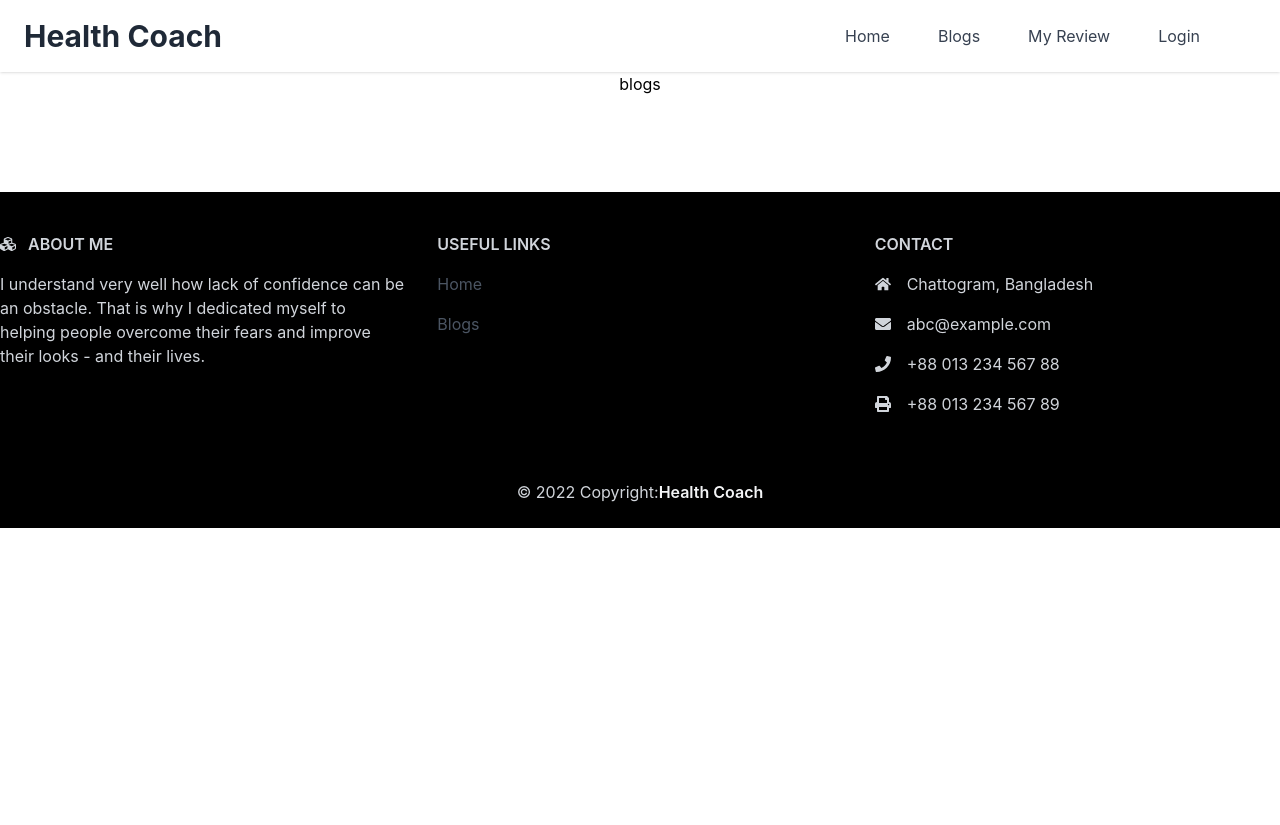
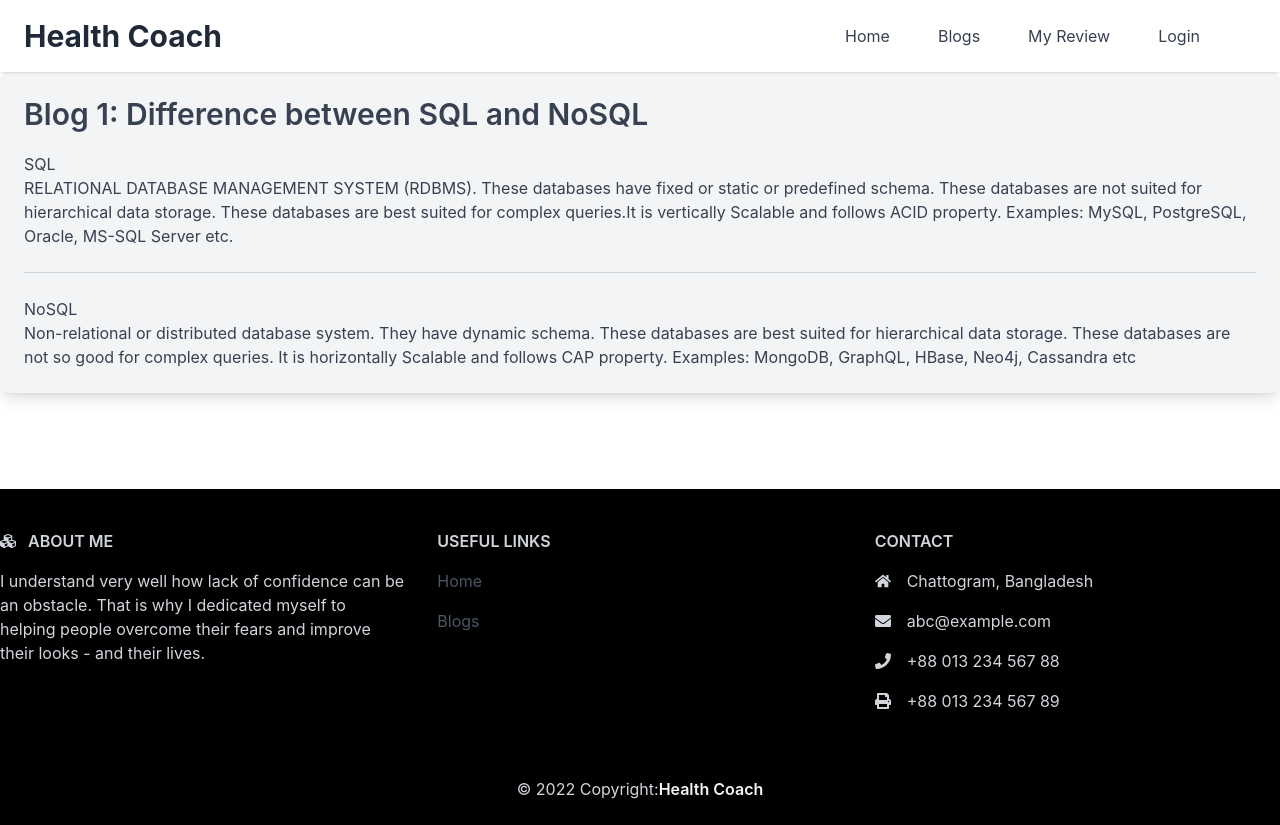
Before and after one commit to dipu528447/health_coach_client_side, a React (Create React App) app: page /blogs in a window 1280 px wide. Before the commit the page ends 800 px from the top, so only its background shows below. Built offline with nearby package versions, Linux system fonts and the light colour scheme; no server answers; what tw-elements would draw is missing.

Commit message:
blog page question 1 added

```diff
--- a/src/Components/Blogs/Blogs.js
+++ b/src/Components/Blogs/Blogs.js
@@ -3,7 +3,21 @@ import React from 'react';
 const Blogs = () => {
     return (
         <div>
-            <h1>blogs</h1>
+
+            <div className="p-6 shadow-lg rounded-lg bg-gray-100 text-gray-700">
+            <h2 className="font-semibold text-3xl mb-5 text-left">Blog 1: Difference between SQL and NoSQL</h2>
+                <h1 className='text-left'>SQL</h1>
+                <p className='text-left'>RELATIONAL DATABASE MANAGEMENT SYSTEM (RDBMS). These databases have fixed or static or predefined schema. These databases are not suited for hierarchical data storage.
+                These databases are best suited for complex queries.It is vertically Scalable and follows ACID property. Examples: MySQL, PostgreSQL, Oracle, MS-SQL Server etc.
+                </p>
+                <hr className="my-6 border-gray-300" />
+                <h1 className='text-left'>NoSQL</h1>
+                <p className='text-left'>Non-relational or distributed database system. They have dynamic schema. These databases are best suited for hierarchical data storage.
+                These databases are not so good for complex queries. It is horizontally Scalable and follows CAP property. Examples: MongoDB, GraphQL, HBase, Neo4j, Cassandra etc
+                </p>
+            </div>
+
+
         </div>
     );
 };
```
